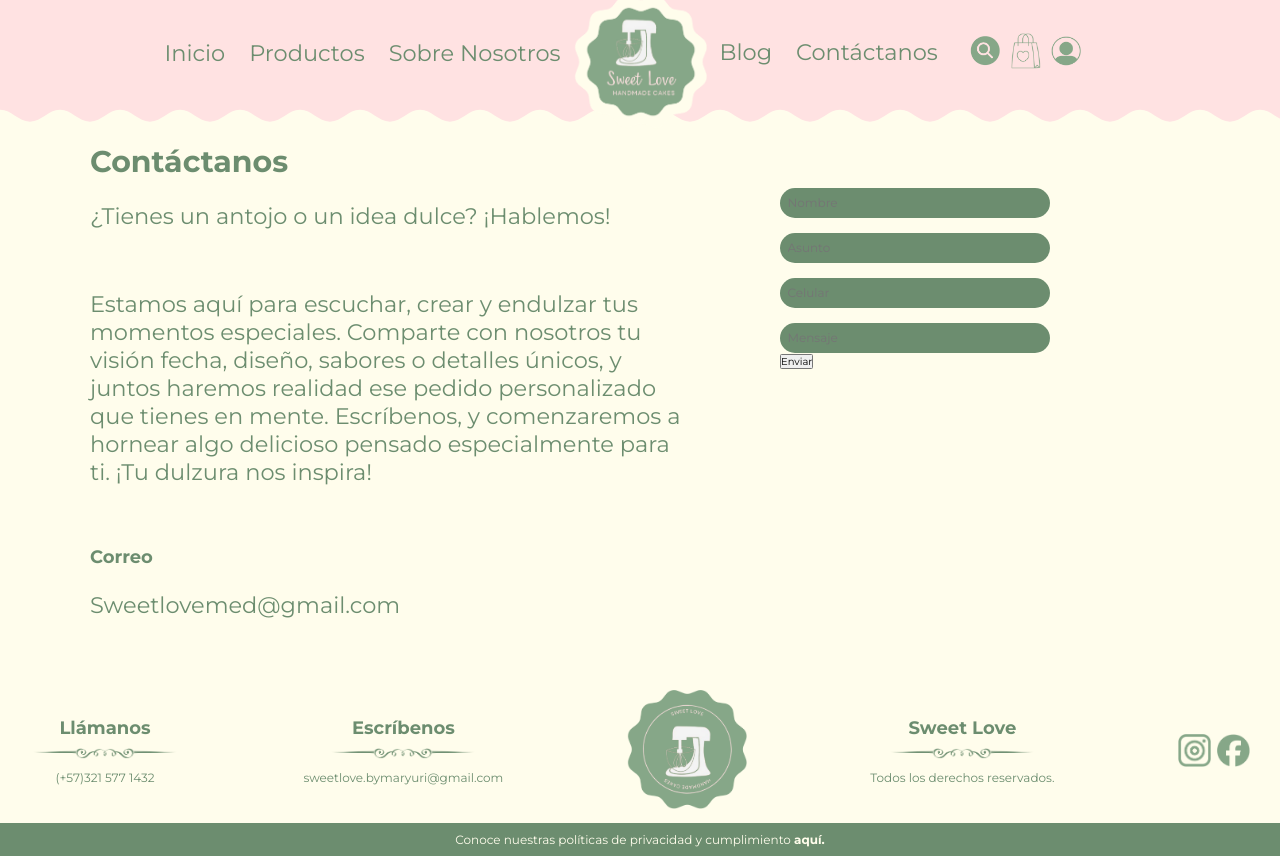
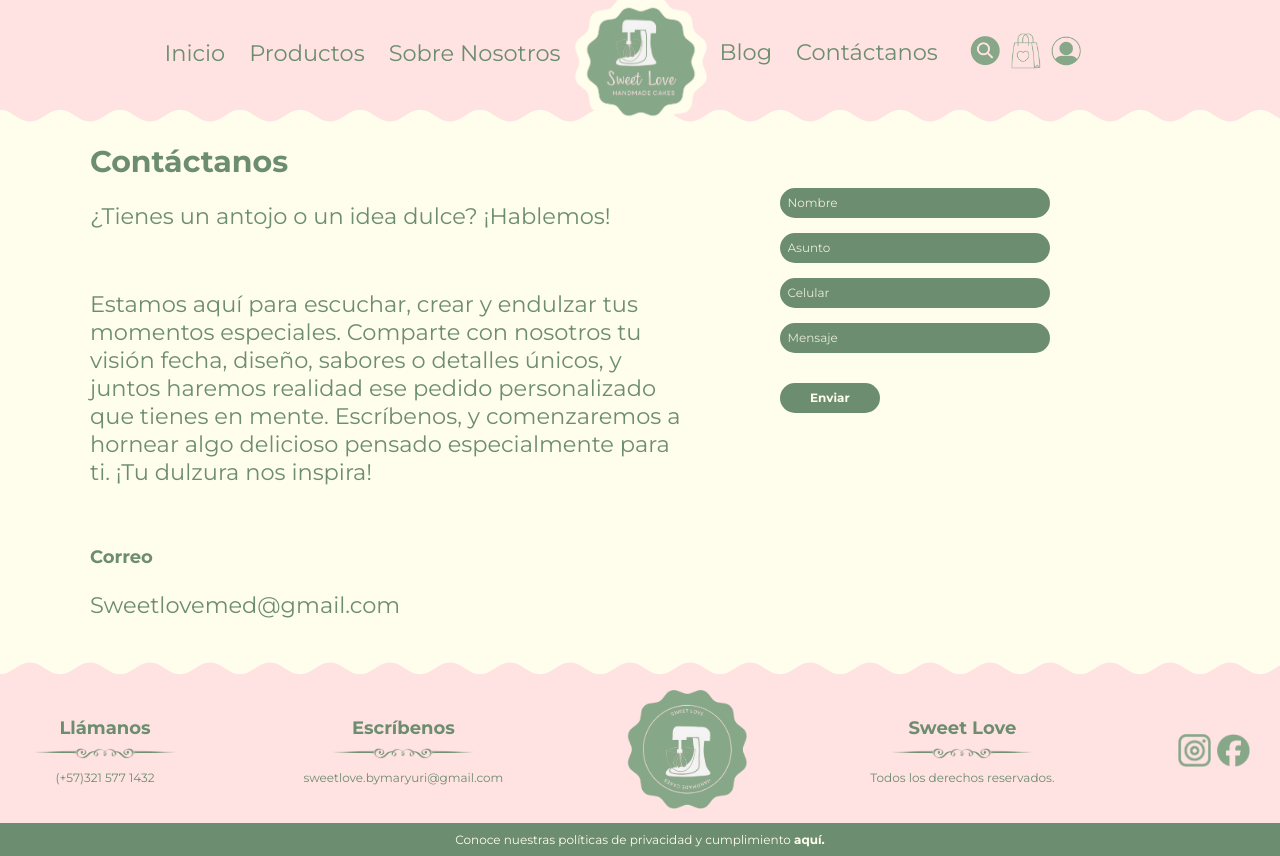
Before and after one commit to Mymelodynvn/sweetLove, a plain HTML site: page contactUs.html in a window 1280 px wide. Drawn offline with Linux system fonts and the light colour scheme.

Commit message:
Corrección de front

```diff
--- a/assets/css/style.css
+++ b/assets/css/style.css
@@ -534,8 +534,33 @@
         font-size: var(--text_footer-p);
         color: var(--color_text-primary);
         border-radius: 20px;
+        outline: none; /*para que cuando vaya a escribir en el form, no salga el borde*/
+        box-shadow: none;
+        caret-color: var(--color_text-primary); /* Cambia el color del cursor de texto */
     }
-    .contact__form
+    .contact__form input::placeholder{
+        color: var(--color_text-primary);
+        opacity: 0.85;
+    }
+    .contact__form button{
+        padding: 10px 40px;
+        margin-top: 40px;
+        border: none;
+        font-size: var(--text_footer-p);
+        background: var(--main_color-secundary);
+        color: var(--color_text-primary);
+        cursor: pointer;
+        outline: none;
+        font-weight: 600; /*grosor de la letra*/
+        border-radius: 60px;
+        transition: all 300ms;
+    }
+    .contact__form button:hover{
+        border: 2px solid var(--main_color-secundary);
+        background: var(--main_color-primary);
+        color: var(--color_text-secundary);
+    }
+
     /*Contáctanos hasta aquí*/
 
     /*footer*/
```
Also changed, not shown: 1 other file.
